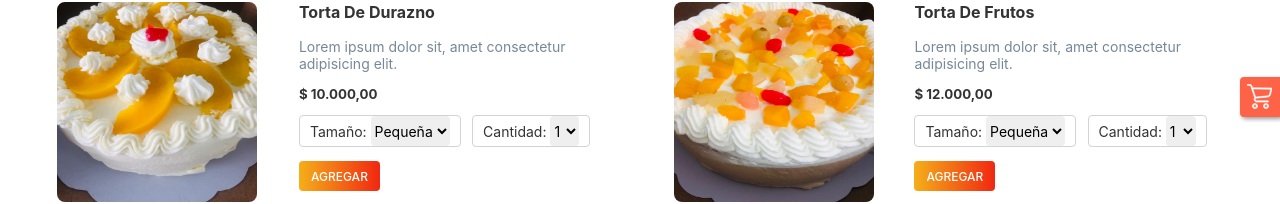
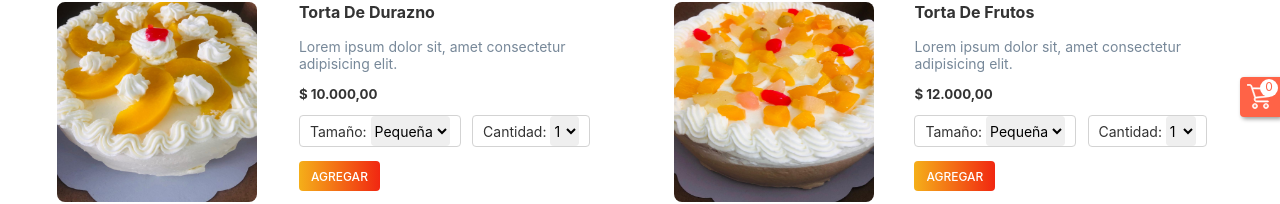
Before and after one commit to CarlosBean/asahi-cakes-front, a Svelte app: page / in a window 1280 px wide. Shown: the part 356-560 px from the top of the page. Built offline with nearby package versions, Linux system fonts and the light colour scheme.

Commit message:
chore: added count functionality to add product button

```diff
--- a/src/App.svelte
+++ b/src/App.svelte
@@ -3,6 +3,7 @@
   import Products from "./components/Products.svelte";
   import Footer from "./components/Footer.svelte";
   import ShoppingModal from "./components/ShoppingModal.svelte";
+  import { count } from "./services/shopping.store";
   export let name: string;
 
   let showModal = false;
@@ -39,6 +40,21 @@
     box-shadow: 2px 2px 4px rgb(0, 0, 0, 0.4);
     bottom: 320px;
   }
+
+  .counter {
+    height: 18px;
+    width: 18px;
+    background-color: white;
+    color: tomato;
+    border-radius: 50%;
+    position: absolute;
+    top: 2px;
+    right: 2px;
+    text-align: center;
+    margin: auto;
+    font-size: 12px;
+    font-weight: 400;
+  }
 </style>
 
 <Navbar />
@@ -48,6 +64,7 @@
 </main>
 <button class="fab-modal" on:click={() => (showModal = true)}>
   <img src="./icons/shopping-cart.svg" alt="shopping-cart.svg" width="25" />
+  <span class="counter">{$count}</span>
 </button>
 <Products />
 <Footer />
--- a/src/components/Product.svelte
+++ b/src/components/Product.svelte
@@ -1,7 +1,8 @@
 <script lang="ts">
   import type { Product, Size } from "../models/product";
+  import CustomSelect from "../components/CustomSelect.svelte";
+  import { count } from "../services/shopping.store";
 
-  import CustomSelect from "../components/CustomSelect.svelte";
   export let product: Product;
 
   const currency = new Intl.NumberFormat("es-CO", {
@@ -11,10 +12,6 @@
 
   let selectedSize: Size;
   let selectedQuantity: number;
-
-  function formatCurrency(value: number): string {
-    return currency.format(value);
-  }
 </script>
 
 <style>
@@ -56,7 +53,7 @@
     <p>Lorem ipsum dolor sit, amet consectetur adipisicing elit.</p>
 
     {#if selectedSize}
-      <h5>{formatCurrency(selectedSize.value * selectedQuantity)}</h5>
+      <h5>{currency.format(selectedSize.value * selectedQuantity)}</h5>
     {/if}
 
     <CustomSelect
@@ -71,7 +68,8 @@
         bind:selected={selectedQuantity} />
     {/if}
 
-    <button class="primary">Agregar</button>
-    <!-- <button>Vaciar</button> -->
+    <button
+      class="primary"
+      on:click={() => count.increment(selectedQuantity)}>Agregar</button>
   </div>
 </div>
--- a/src/components/ShoppingModal.svelte
+++ b/src/components/ShoppingModal.svelte
@@ -1,5 +1,6 @@
 <script>
   import { createEventDispatcher, onDestroy } from "svelte";
+  import { count } from "../services/shopping.store";
 
   const dispatch = createEventDispatcher();
   const close = () => dispatch("close");
@@ -57,5 +58,5 @@
     <img class="icon" src="./icons/whatsapp.svg" alt="whatsapp.svg" />
     <span>Enviar</span>
   </button>
-  <!-- <button on:click={close}>Vaciar</button> -->
+  <button on:click={count.reset}>Vaciar</button>
 </div>
--- /dev/null
+++ b/src/services/shopping.store.ts
@@ -0,0 +1,32 @@
+import { writable } from 'svelte/store';
+const { subscribe, set, update } = writable(0);
+
+function setInitial() {
+    const quantity = localStorage.getItem('order') ? Number(localStorage.getItem('order')) : 0;
+    set(quantity);
+}
+
+function setQuantity(value: number, isIncrement: boolean) {
+    update(n => {
+        n = isIncrement ? n + value : n - value;
+        localStorage.setItem('order', String(n));
+        return n;
+    });
+}
+
+function reset() {
+    localStorage.setItem('order', String(0));
+    set(0);
+}
+
+function createCount() {
+    setInitial();
+    return {
+        subscribe,
+        increment: (value: number) => setQuantity(value, true),
+        decrement: (value: number) => setQuantity(value, false),
+        reset
+    };
+}
+
+export const count = createCount();
```
